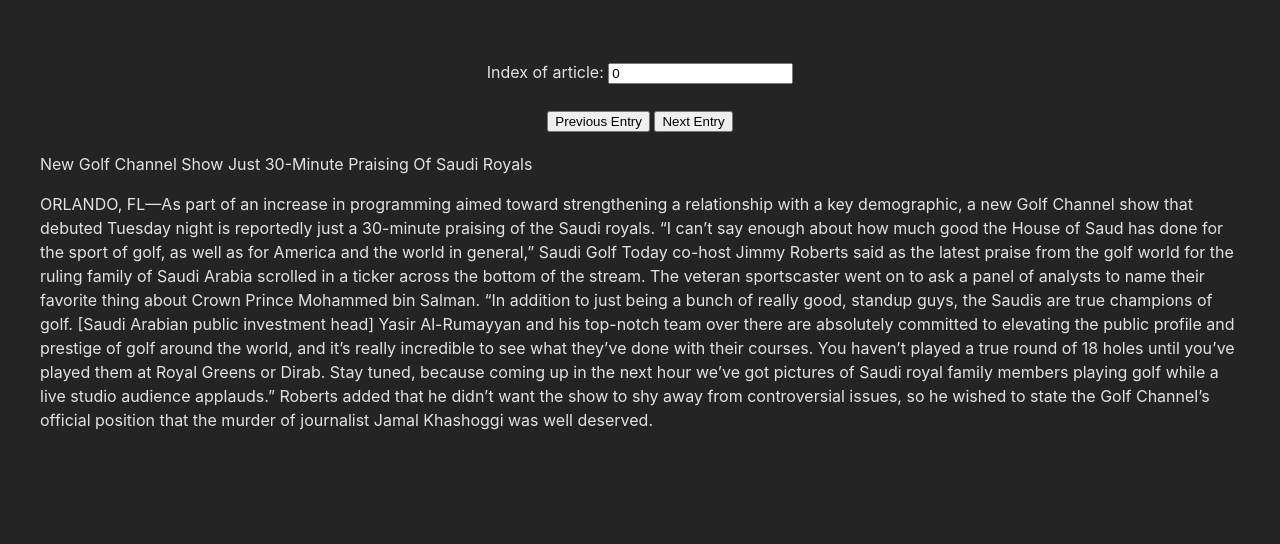
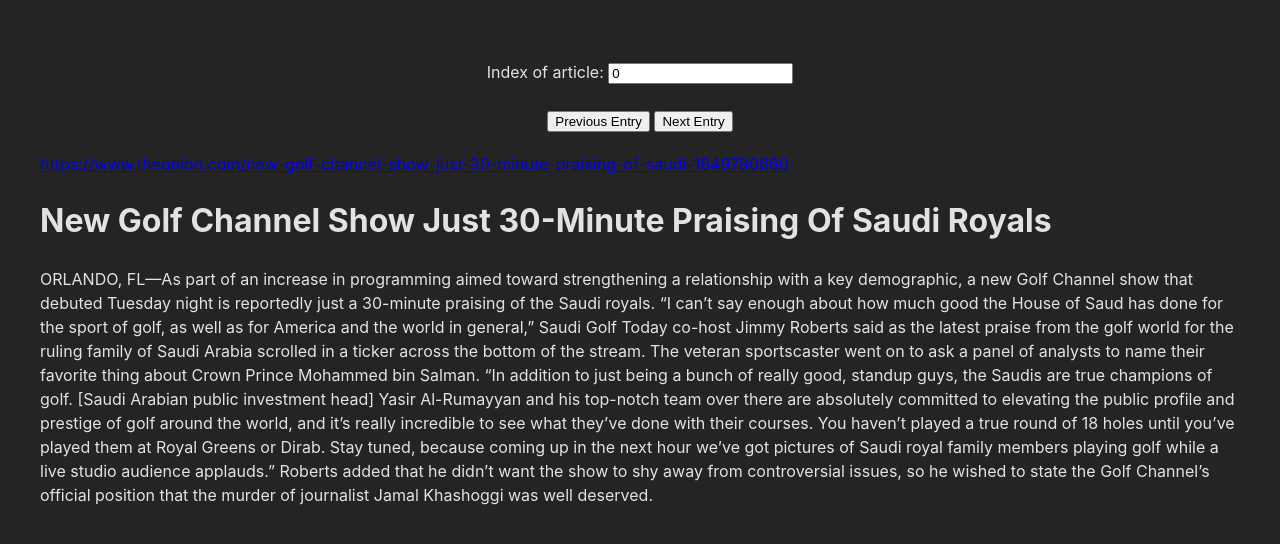
Before and after one commit to Larry-Gan/Info159APReader, a Svelte app: page / in a window 1280 px wide. Shown: the top 544 px of the page. Built offline with nearby package versions, Linux system fonts and the light colour scheme.

Commit message:
added hyperlink

```diff
--- a/src/App.svelte
+++ b/src/App.svelte
@@ -3,11 +3,13 @@
 
   let fileTitle = "";
   let fileText = "";
+  let fileURL = "";
   let fileNumber = 0;
 
   function loadText() {
       fileTitle = articles[fileNumber.toString()]["Title"];
       fileText = articles[fileNumber.toString()]["Text"];
+      fileURL = articles[fileNumber.toString()]["URL"];
       return fileNumber;
   }
   function inc() {
@@ -39,7 +41,8 @@
   <button on:click={inc}>Next Entry</button>
 </div>
 <div class="text">
-  <p>{fileTitle}</p>
+  <p><a href={fileURL}>{fileURL}</a></p>
+  <h1>{fileTitle}</h1>
   <p>{fileText}</p>
 </div>
 
```
